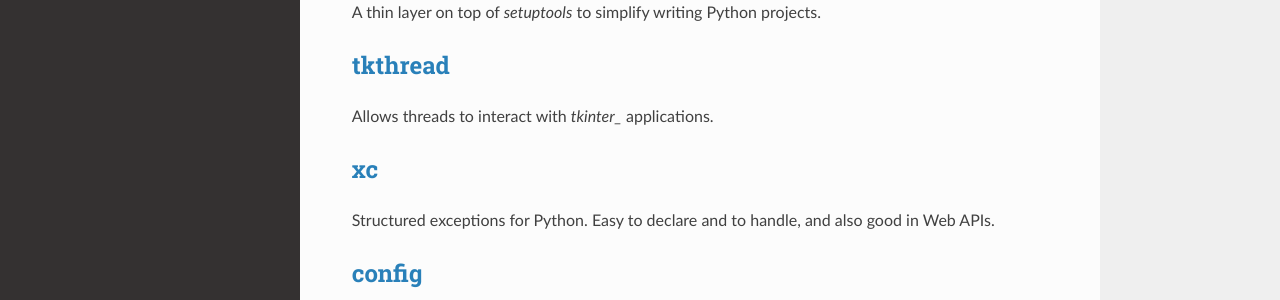
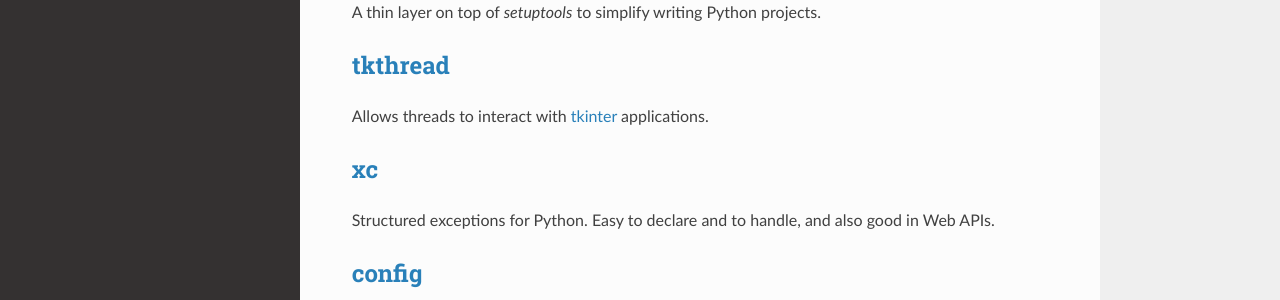
Before and after one commit to bobgautier/rjgtoys-readthedocs, a Sphinx documentation site: the page built from doc/source/index.rst, in a window 1280 px wide and 1139 px high. Shown: the part 359-659 px from the top of the window. Built offline with Sphinx 7.4.7 and the Read the Docs theme 2.0.0, drawn with Linux system fonts in a browser that asks for light colours.

Commit message:
Fix link

```diff
--- a/doc/source/index.rst
+++ b/doc/source/index.rst
@@ -16,7 +16,7 @@
 tkthread_
 ---------
 
-Allows threads to interact with `tkinter_` applications.
+Allows threads to interact with tkinter_ applications.
 
 xc_
 ---
```
